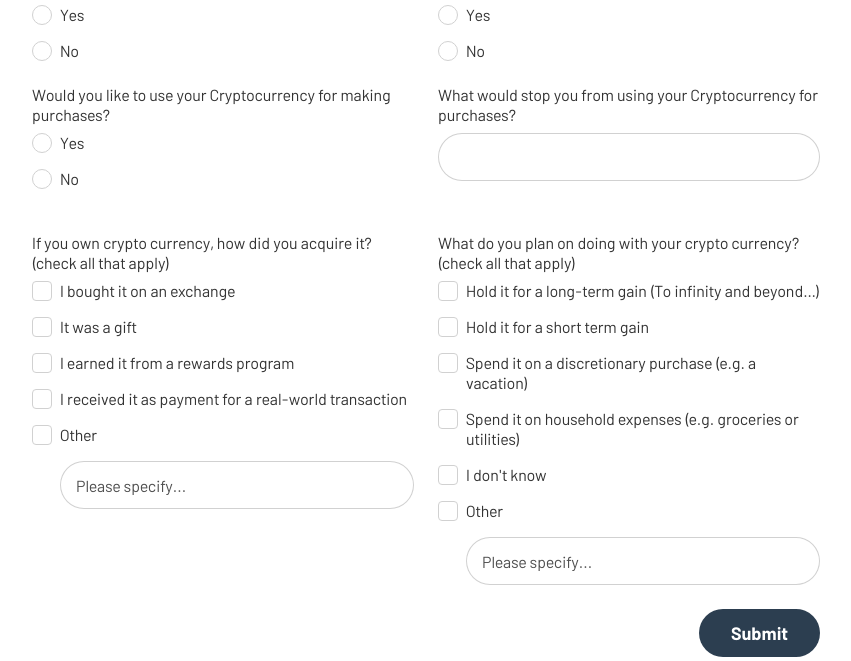
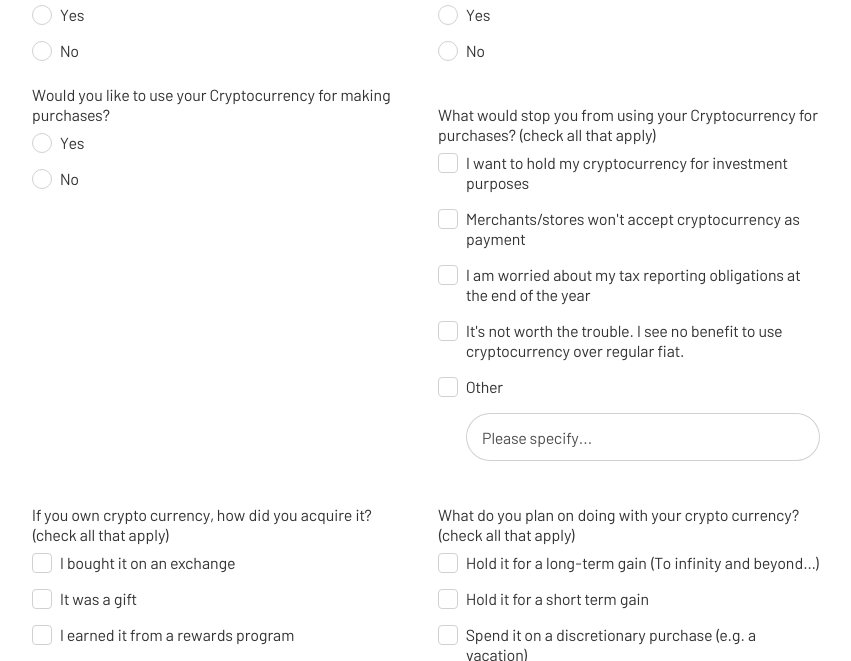
Before and after one commit to 3FPayments/3fpayments.github.io, a plain HTML site: page tellushow.html in a window 1280 px wide. Shown: the part 589-1250 px from the top of the page, without its empty margins (214-1065 px from the left). Drawn offline with Linux system fonts and the light colour scheme.

Commit message:
reformat question 4 type

```diff
--- a/tellushow.html
+++ b/tellushow.html
@@ -134,13 +134,103 @@
             </div>
 
             <div class="fs-field">
-              <label class="fs-label">What would stop you from using your Cryptocurrency for purchases?</label>
-              <input
-                class="fs-input"
-                type="text"
-                id="why-not-purchase-with-crypto"
-                name="why-not-purchase-with-crypto"
-              />
+              <label class="fs-label">
+                <br />What would stop you from using your Cryptocurrency for purchases? (check all that apply)</label
+              >
+
+              <div class="fs-checkbox-group">
+                <div class="fs-checkbox-field">
+                  <div class="fs-checkbox-wrapper">
+                    <input
+                      class="fs-checkbox"
+                      id="hold-as-investment"
+                      name="why-not-purchase-with-crypto"
+                      type="checkbox"
+                      value="hold-as-investment"
+                    />
+                  </div>
+                  <div>
+                    <label class="fs-label" for="hold-as-investment"
+                      >I want to hold my cryptocurrency for investment purposes</label
+                    >
+                  </div>
+                </div>
+
+                <div class="fs-checkbox-field">
+                  <div class="fs-checkbox-wrapper">
+                    <input
+                      class="fs-checkbox"
+                      id="merchants-do-not-accept"
+                      name="why-not-purchase-with-crypto"
+                      type="checkbox"
+                      value="merchants-do-not-accept"
+                    />
+                  </div>
+                  <div>
+                    <label class="fs-label" for="merchants-do-not-accept"
+                      >Merchants/stores won't accept cryptocurrency as payment</label
+                    >
+                  </div>
+                </div>
+
+                <div class="fs-checkbox-field">
+                  <div class="fs-checkbox-wrapper">
+                    <input
+                      class="fs-checkbox"
+                      id="worried-about-taxes-by-spending"
+                      name="why-not-purchase-with-crypto"
+                      type="checkbox"
+                      value="worried-about-taxes-by-spending"
+                    />
+                  </div>
+                  <div>
+                    <label class="fs-label" for="worried-about-taxes-by-spending"
+                      >I am worried about my tax reporting obligations at the end of the year</label
+                    >
+                  </div>
+                </div>
+
+                <div class="fs-checkbox-field">
+                  <div class="fs-checkbox-wrapper">
+                    <input
+                      class="fs-checkbox"
+                      id="spend-fiat-easier"
+                      name="why-not-purchase-with-crypto"
+                      type="checkbox"
+                      value="spend-fiat-easier"
+                    />
+                  </div>
+                  <div>
+                    <label class="fs-label" for="spend-fiat-easier"
+                      >It's not worth the trouble. I see no benefit to use cryptocurrency over regular fiat.</label
+                    >
+                  </div>
+                </div>
+
+                <div class="fs-checkbox-field">
+                  <div class="fs-checkbox-wrapper">
+                    <input
+                      class="fs-checkbox"
+                      id="other-not-spend-crypto"
+                      name="why-not-purchase-with-crypto"
+                      type="checkbox"
+                      value="oother-not-spend-crypto"
+                    />
+                  </div>
+                  <div>
+                    <label class="fs-label" for="other-not-spend-crypto">Other</label>
+                  </div>
+                </div>
+                <div class="fs-field indented-textinput">
+                  <input
+                    class="fs-input"
+                    type="text"
+                    id="other-not-spend-crypto-text"
+                    name="why-not-purchase-with-crypto"
+                    placeholder="Please specify..."
+                  />
+                </div>
+              </div>
             </div>
           </fieldset>
 
```
